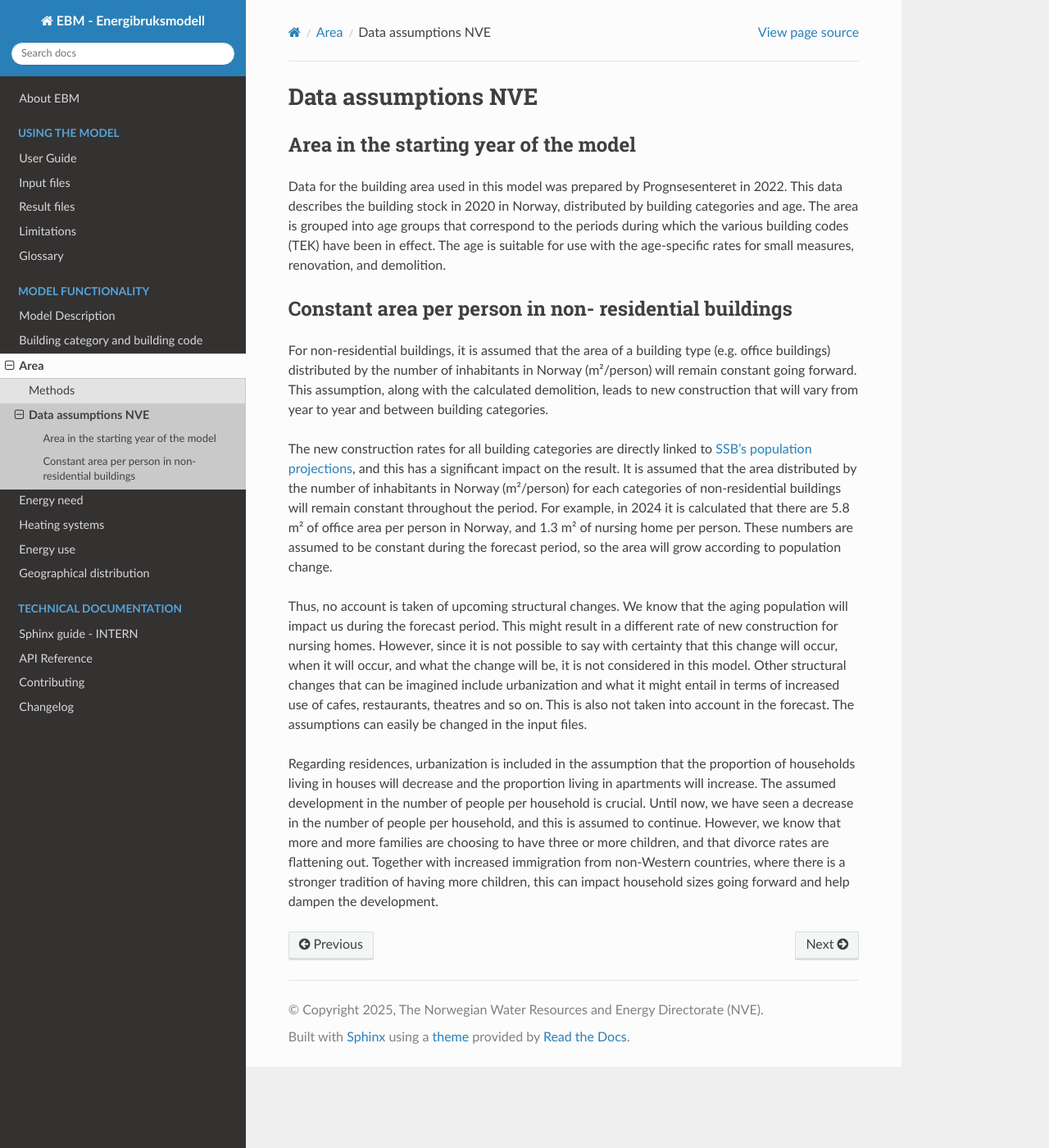
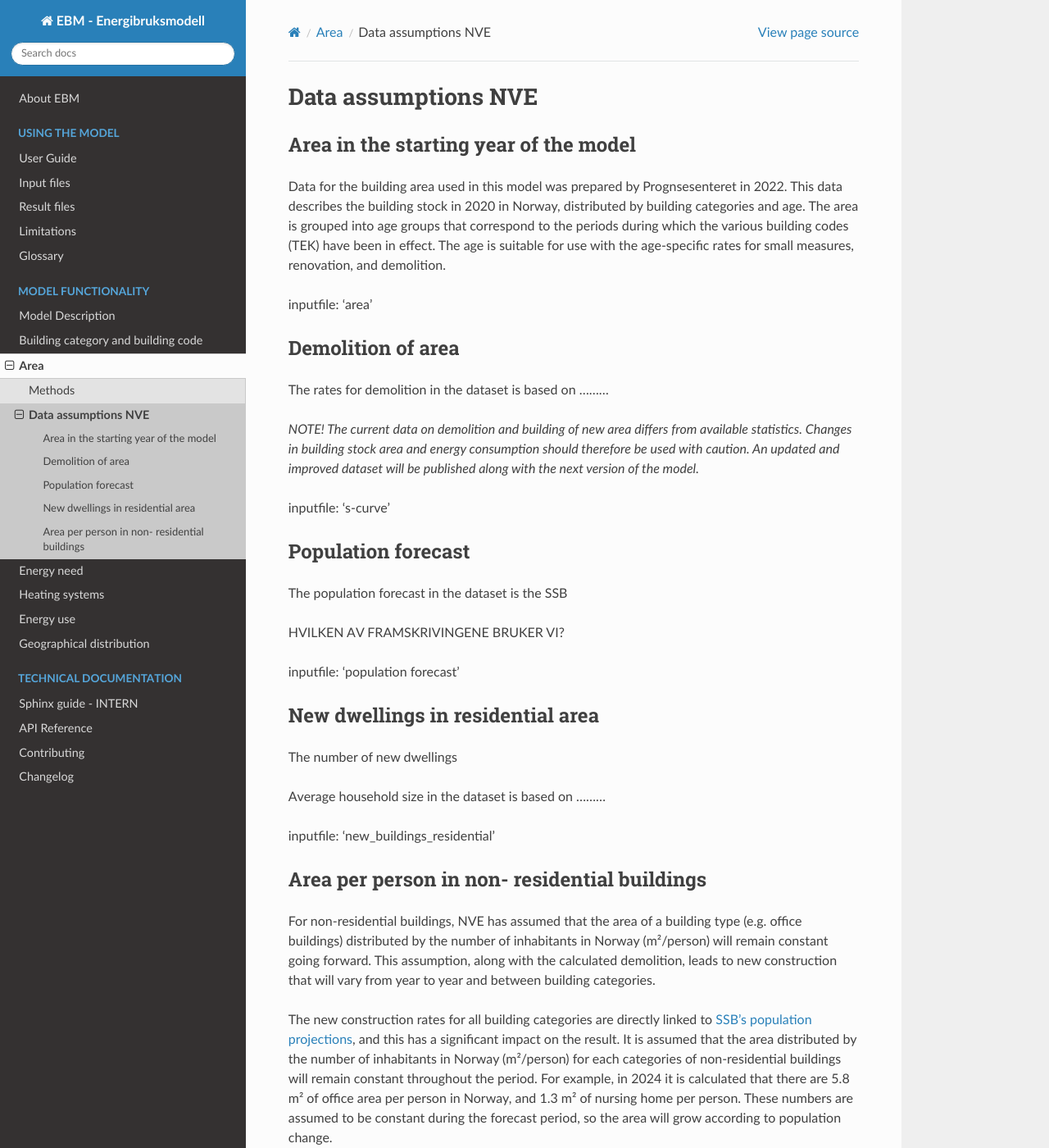
Before and after one commit to NVE/ebm, a Sphinx documentation site: the page built from docs/source/area/assumptions.rst, in a window 1280 px wide and 1400 px high. Shown: the whole window at 82% size. Built offline with Sphinx 7.4.7 and the Read the Docs theme 3.1.0, drawn with Linux system fonts in a browser that asks for light colours; the version number could not be read and is left out.

```diff
--- a/docs/source/area/assumptions.rst
+++ b/docs/source/area/assumptions.rst
@@ -8,10 +8,40 @@ stock in 2020 in Norway, distributed by building categories and age. The area is
 to the periods during which the various building codes (TEK) have been in effect. The age is suitable for use with the
 age-specific rates for small measures, renovation, and demolition.
 
+inputfile: 'area'
 
-Constant area per person in non- residential buildings
+Demolition of area
+------------------
+The rates for demolition in the dataset is based on .........
+
+*NOTE! The current data on demolition and building of new area differs from available statistics.
+Changes in building stock area and energy consumption should therefore be used with caution.
+An updated and improved dataset will be published along with the next version of the model.*
+
+inputfile: 's-curve'
+
+Population forecast
+-------------------
+
+The population forecast in the dataset is the SSB
+
+HVILKEN AV FRAMSKRIVINGENE BRUKER VI?
+
+inputfile: 'population forecast'
+
+New dwellings in residential area
+---------------------------------
+
+The number of new dwellings
+
+Average household size in the dataset is based on .........
+
+inputfile: 'new_buildings_residential'
+
+
+Area per person in non- residential buildings
 ------------------------------------------------------
-For non-residential buildings, it is assumed that the area of a building type (e.g. office buildings) distributed by the
+For non-residential buildings, NVE has assumed that the area of a building type (e.g. office buildings) distributed by the
 number of inhabitants in Norway (m²/person) will remain constant going forward. This assumption, along with the
 calculated demolition, leads to new construction that will vary from year to year and between building categories.
 
```
Also changed, not shown: docs/source/area/methods.rst (+2 -35 lines), docs/source/energy_need/index.rst (+16 -5 lines), docs/source/energy_need/methods.rst (+25 -0 lines), docs/source/index.rst (+4 -4 lines).
